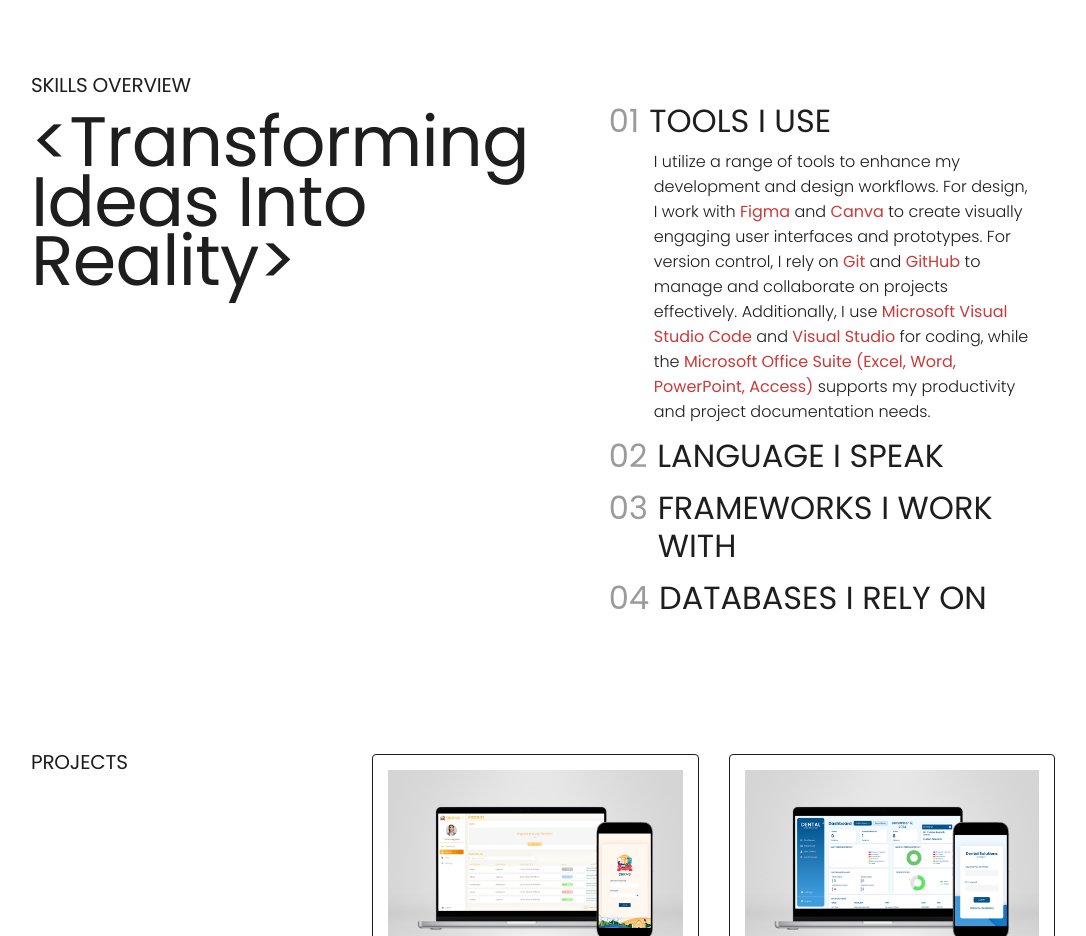
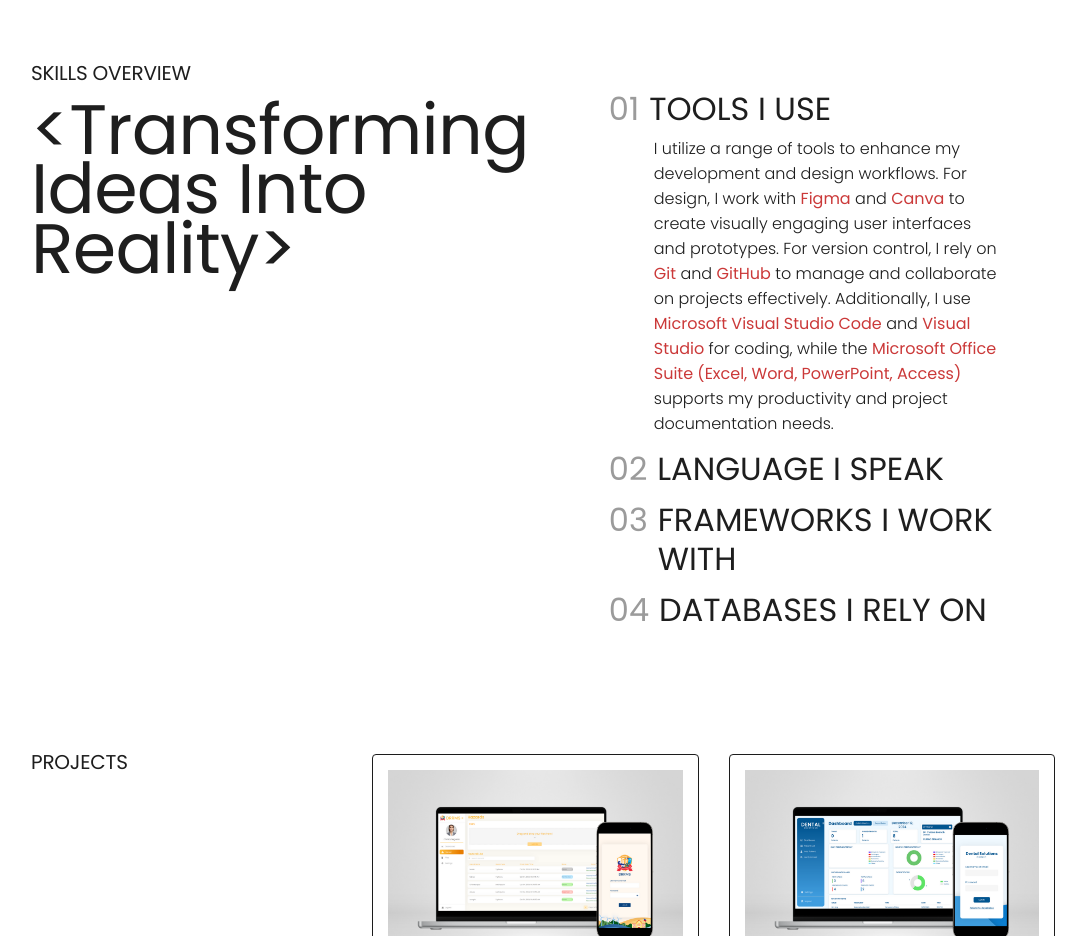
Before and after one commit to ChristySegunto/portfolio-web, a React (Create React App) app: page / in a window 1280 px wide. Shown: the part 1900-2836 px from the top of the page, without its empty margins (97-1183 px from the left). Built offline with nearby package versions, Linux system fonts and the light colour scheme.

Commit message:
change margin right size

```diff
--- a/src/components/Skills.css
+++ b/src/components/Skills.css
@@ -73,7 +73,7 @@
 
 .accordion-body{
     margin-left: 45px;
-    margin-right: 20px;
+    margin-right: 50px;
 }
 
 .skills-accordion .accordion-collapse{
```
